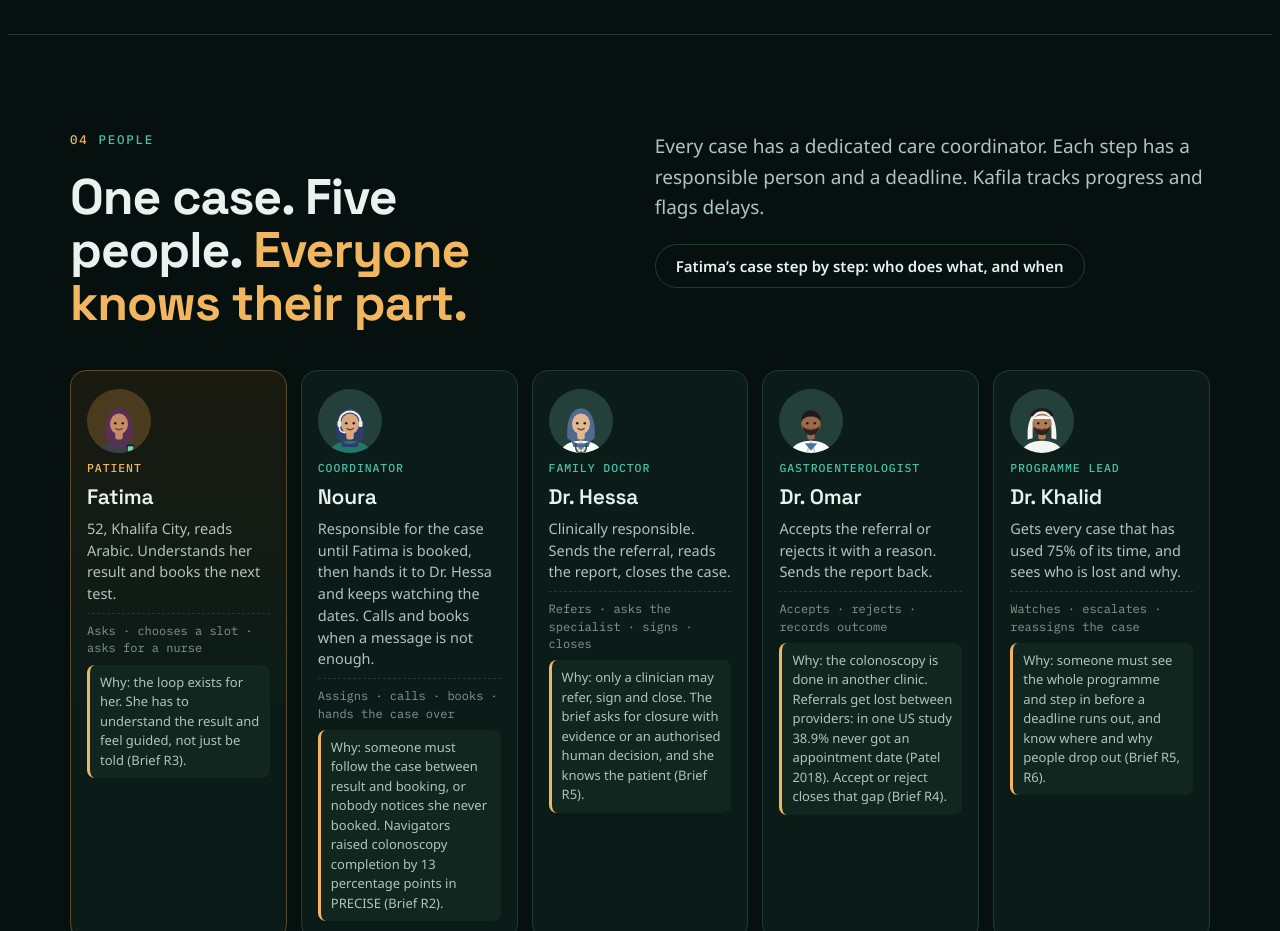
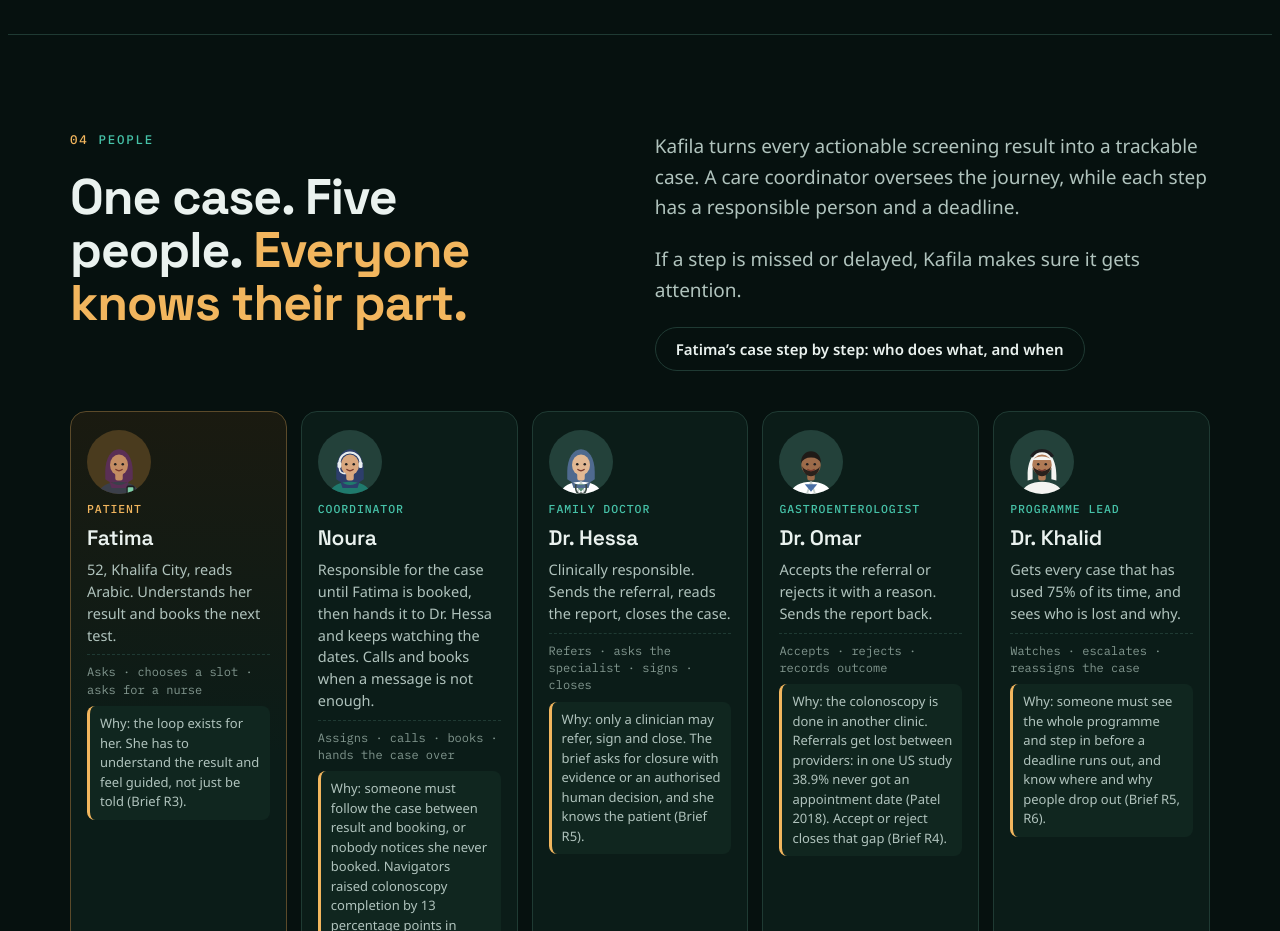
Before and after one commit to Anna-xxx/kafila, a plain HTML site: page index.html in a window 1280 px wide. Shown: the part 5000-5931 px from the top of the page. Drawn offline with Linux system fonts and the light colour scheme.

Commit message:
People: Anna's lede wording
Co-Authored-By: Claude Opus 5.5 <noreply@anthropic.com>
Claude-Session: https://claude.ai/code/session_01GspiD7aAGs5PZSb9oyc1TY

```diff
--- a/index.html
+++ b/index.html
@@ -462,7 +462,8 @@ footer .disc { margin-top: 18px; font-size: 13px; color: var(--ink-3); }
         <h2>One case. Five people. <em>Everyone knows their part.</em></h2>
       </div>
       <div class="stack">
-        <p class="lede">Every case has a dedicated care coordinator. Each step has a responsible person and a deadline. Kafila tracks progress and flags delays.</p>
+        <p class="lede">Kafila turns every actionable screening result into a trackable case. A care coordinator oversees the journey, while each step has a responsible person and a deadline.</p>
+        <p class="lede">If a step is missed or delayed, Kafila makes sure it gets attention.</p>
         <a class="btn line" style="justify-self:start" href="care-loop.html" target="_blank" rel="noopener">Fatima’s case step by step: who does what, and when</a>
       </div>
     </div>
```
